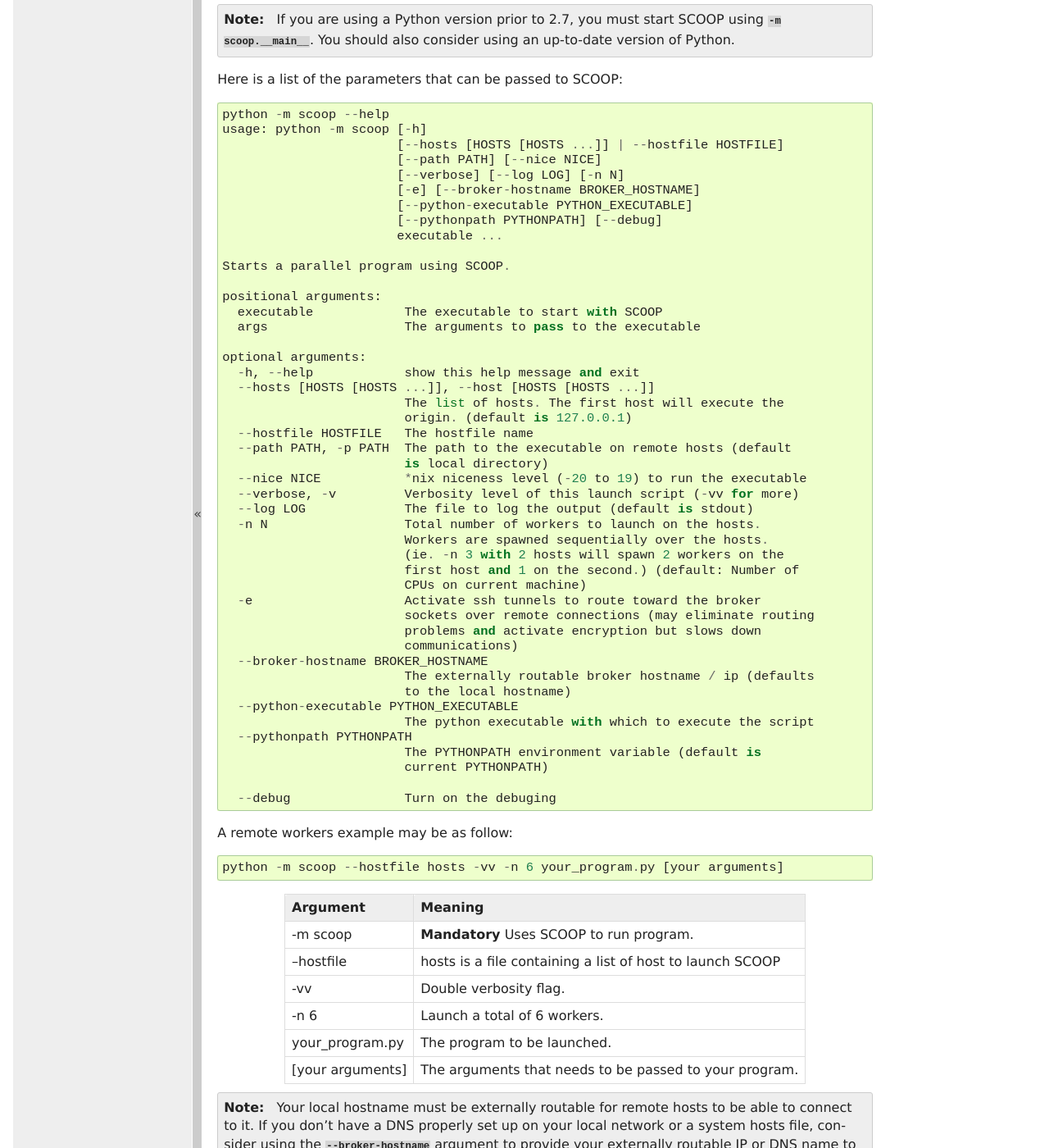
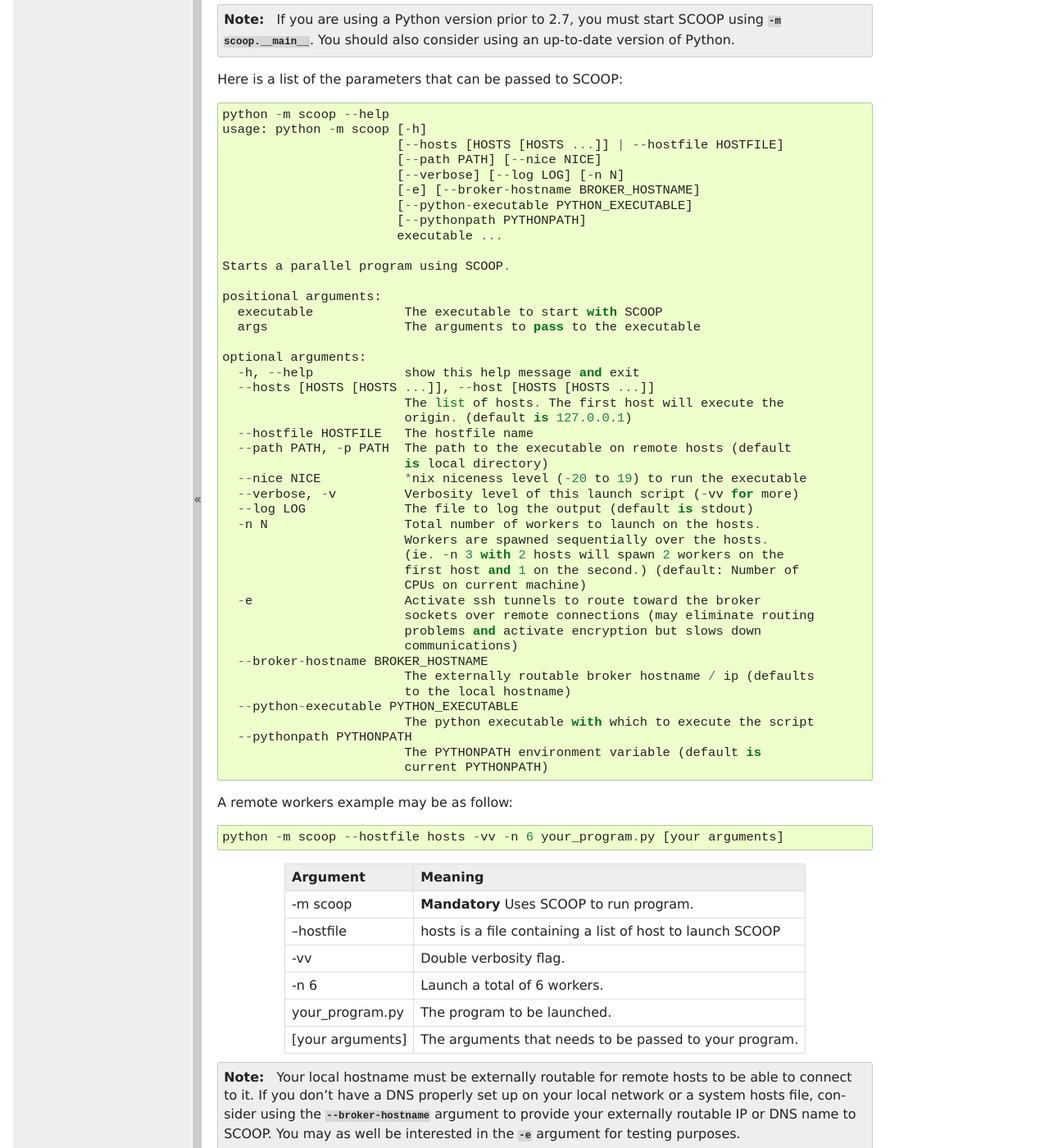
Before and after one commit to soravux/scoop, a Sphinx documentation site: the page built from doc/usage.rst, in a window 1280 px wide and 1400 px high, scrolled down 3759 px. Shown: the whole window at 82% size. Built offline with Sphinx 7.4.7, drawn with Linux system fonts in a browser that asks for light colours; formulas are drawn with MathJax 3.

Commit message:
Removed the message from the documentation

```diff
--- a/doc/usage.rst
+++ b/doc/usage.rst
@@ -221,7 +221,7 @@ Here is a list of the parameters that can be passed to SCOOP::
                            [--verbose] [--log LOG] [-n N]
                            [-e] [--broker-hostname BROKER_HOSTNAME]
                            [--python-executable PYTHON_EXECUTABLE]
-                           [--pythonpath PYTHONPATH] [--debug]
+                           [--pythonpath PYTHONPATH]
                            executable ...
 
     Starts a parallel program using SCOOP.
@@ -258,8 +258,6 @@ Here is a list of the parameters that can be passed to SCOOP::
       --pythonpath PYTHONPATH
                             The PYTHONPATH environment variable (default is
                             current PYTHONPATH)
-
-      --debug               Turn on the debuging
 
 A remote workers example may be as follow::
 
```
